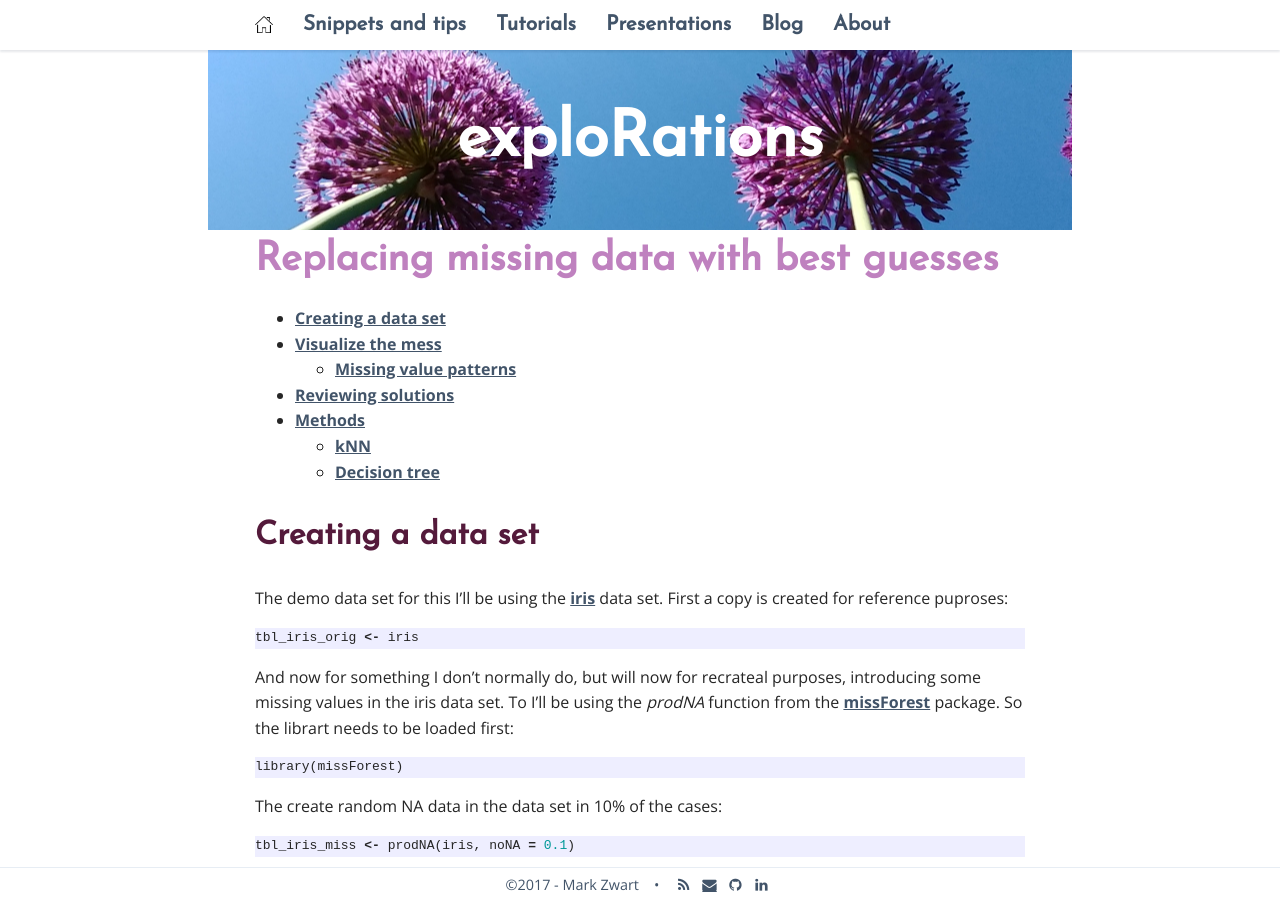
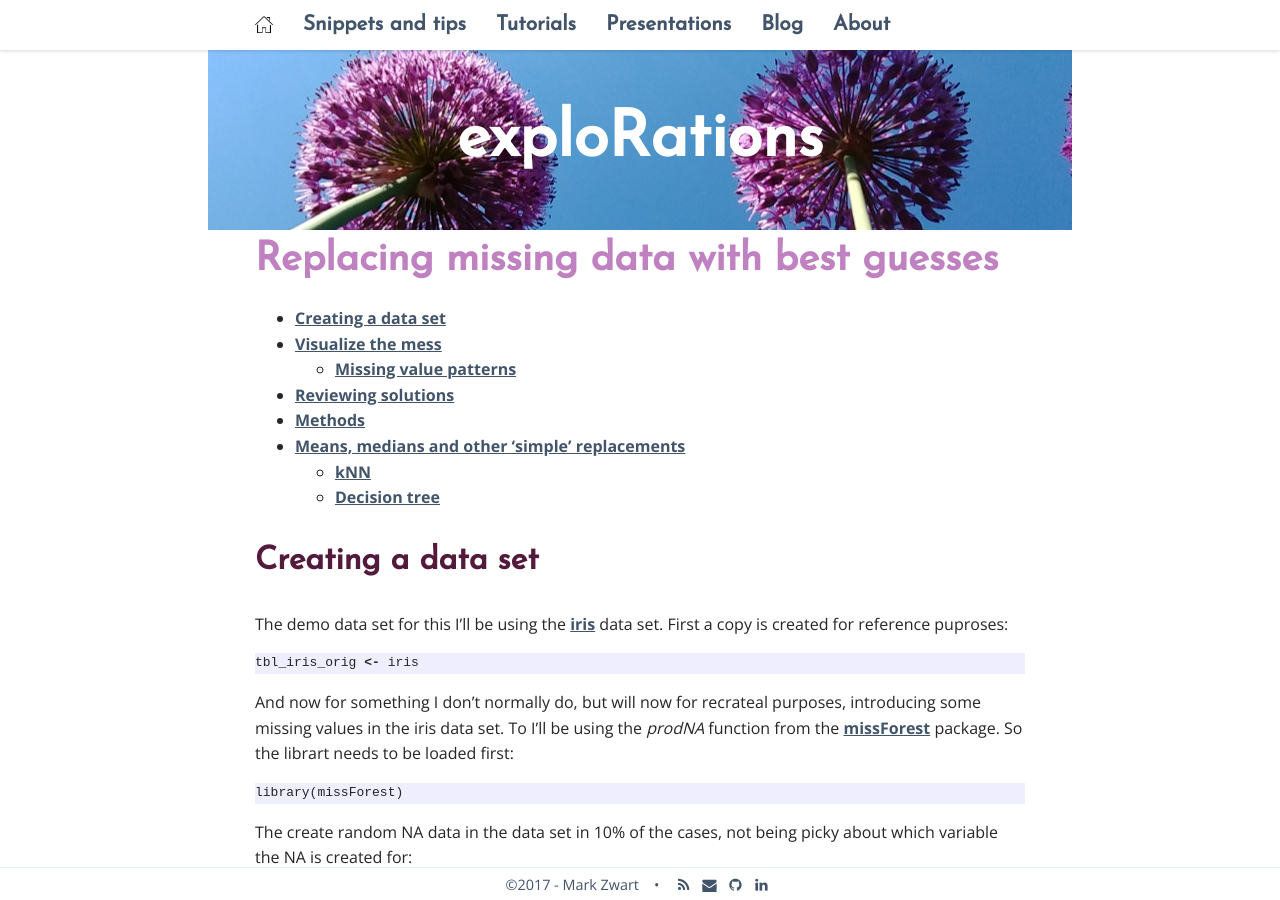
Before and after one commit to mark-me/mark-me.github.io, a Jekyll site: the page built from _pages/tutorials/impute-missings/impute-missings.md, in a window 1280 px wide and 900 px high. Built offline with Jekyll 4.4.1, drawn with Linux system fonts in a browser that asks for light colours; nearby versions of some CDN libraries; comment, search, counter and statistics services are not loaded; some of the changed text lies outside the part shown.

Commit message:
Update impute-missings.md

````diff
--- a/_pages/tutorials/impute-missings/impute-missings.md
+++ b/_pages/tutorials/impute-missings/impute-missings.md
@@ -18,7 +18,7 @@
 ```r
 library(missForest)
 ```
-The create random NA data in the data set in 10% of the cases:
+The create random NA data in the data set in 10% of the cases, not being picky about which variable the NA is created for:
 ```r
 tbl_iris_miss <- prodNA(iris, noNA = 0.1)
 ```
@@ -64,6 +64,18 @@
 
 # Methods
 
+# Means, medians and other 'simple' replacements
+
+Loading the required **Hmisc** library:
+```r
+library(Hmisc)
+```
+Putting means:
+```r
+tbl_iris_miss$imputed_sepal_length <- with(tbl_iris_miss, impute(Sepal.Length, mean))
+```
+
+
 ## kNN
 
 Fir this we'll use the **[VIM](https://www.rdocumentation.org/packages/VIM/versions/4.7.0/topics/VIM-package)** library we used before to inpect the extent of the missing values mess. If you didn't load the library, we'll do it now.
````
